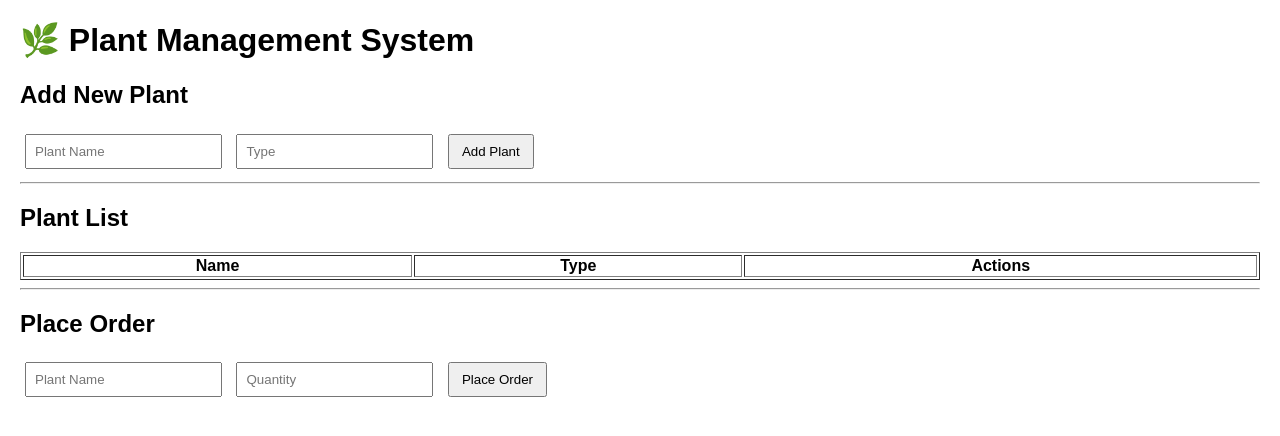
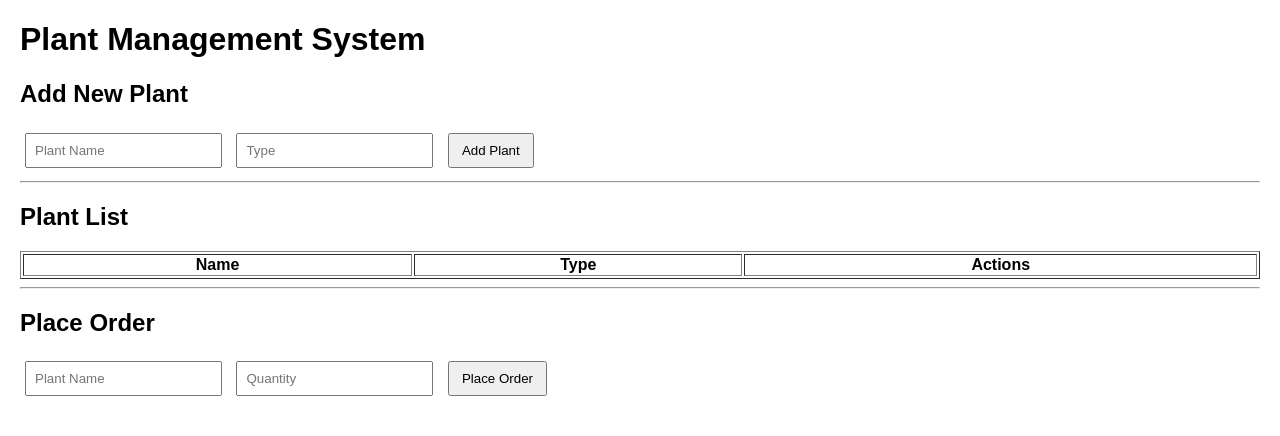
Before and after one commit to JawaharPaisal/plant-management-app, a plain HTML site: page index.html in a window 1280 px wide. Drawn offline with Linux system fonts and the light colour scheme.

Commit message:
Update index.html

```diff
--- a/index.html
+++ b/index.html
@@ -6,7 +6,7 @@
 </head>
 <body>
 
-  <h1>🌿 Plant Management System</h1>
+  <h1> Plant Management System</h1>
 
   <!-- Add Plant -->
   <h2>Add New Plant</h2>
```
